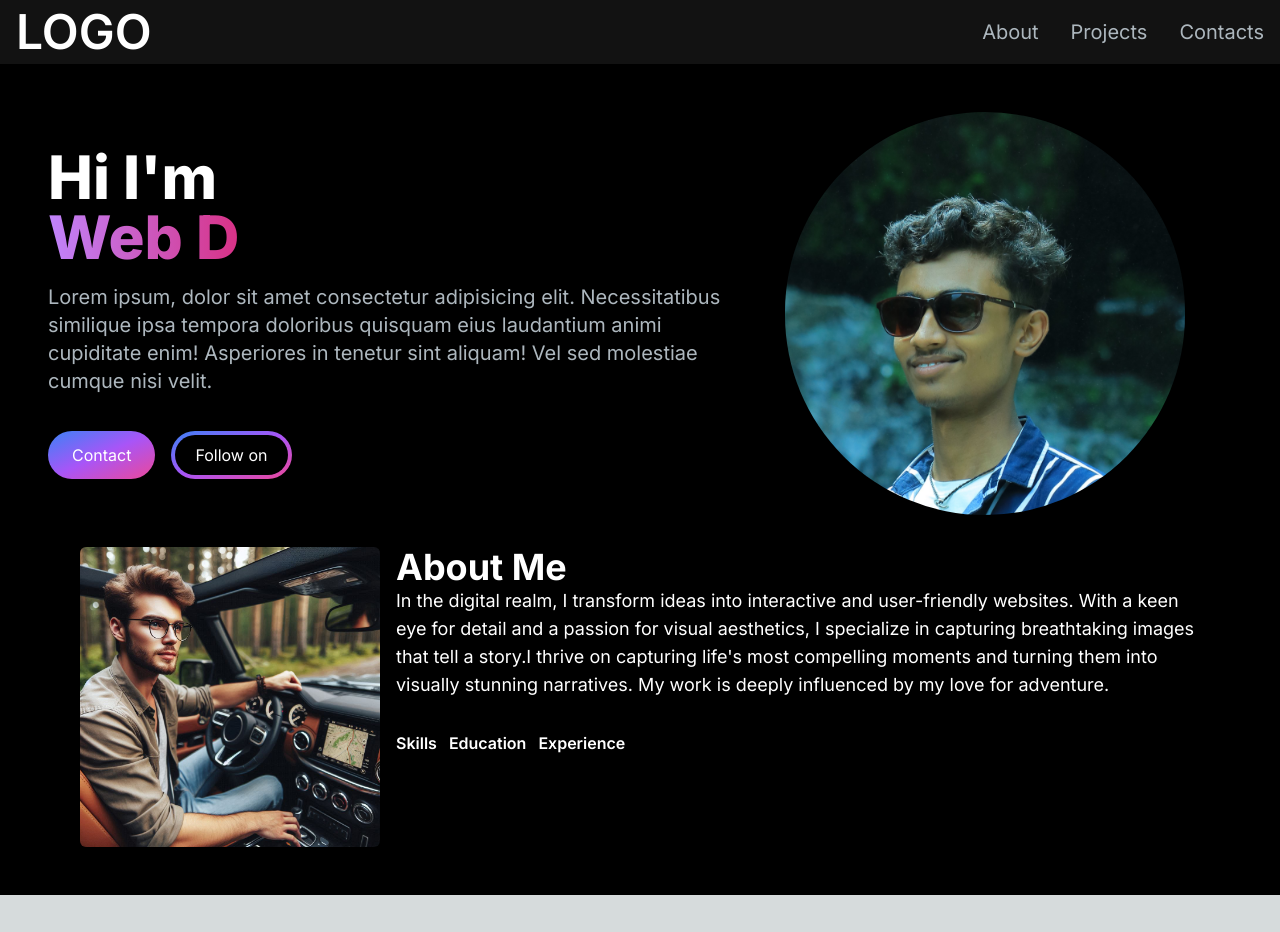
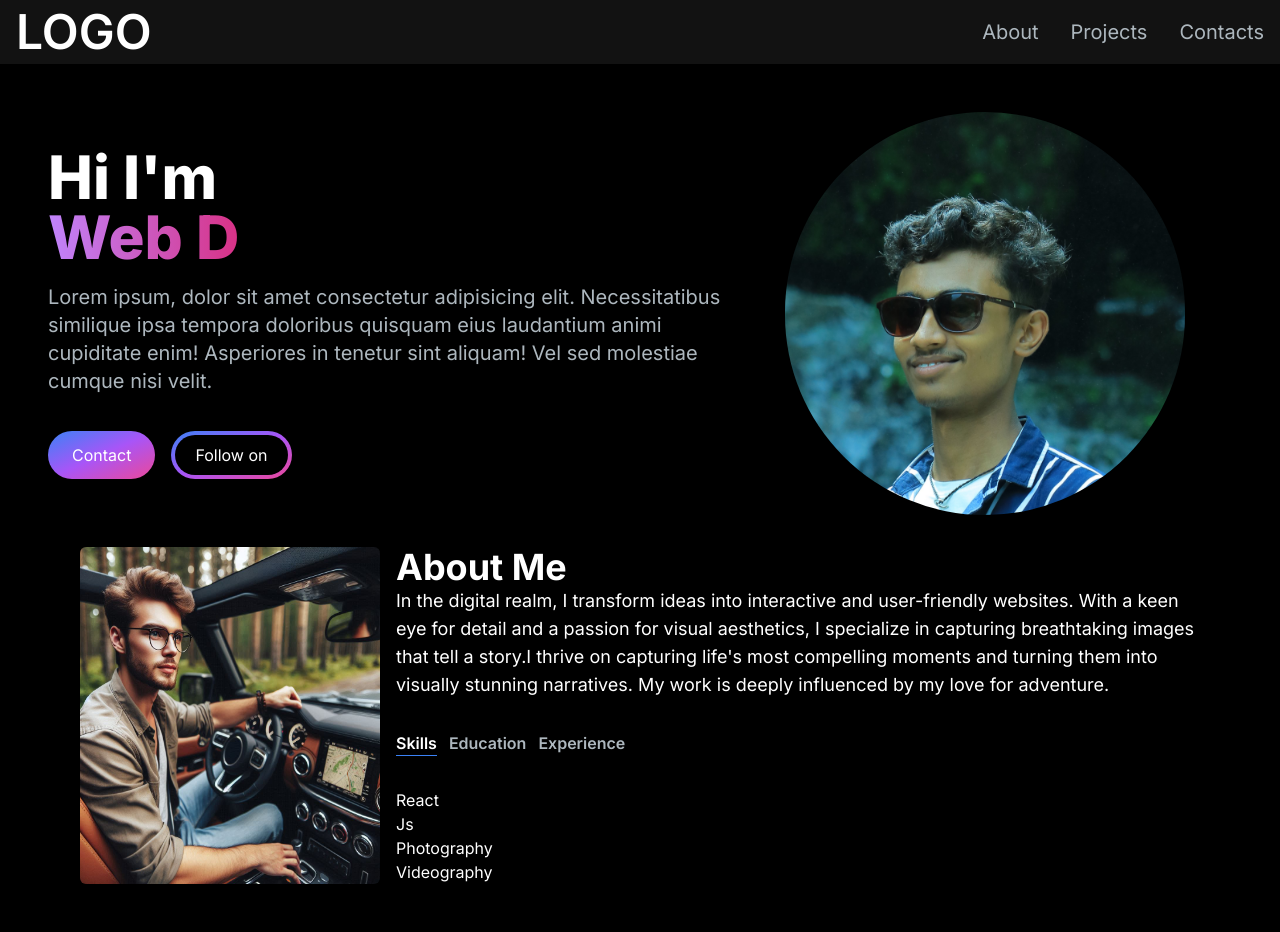
Before and after one commit to hmahaseth/portfolio-website, a Next.js app: page / in a window 1280 px wide. Before the commit the page ends 895 px from the top, so only its background shows below. Built offline with nearby package versions, Linux system fonts and the light colour scheme.

Commit message:
about up date

```diff
--- a/app/components/AboutSection.jsx
+++ b/app/components/AboutSection.jsx
@@ -2,6 +2,42 @@
 import React, { useTransition, useState } from "react";
 import Image from "next/image";
 import TabButton from "./TabButton";
+
+const TAB_DATA = [
+  {
+    title: "Skills",
+    id: "skills",
+    content: (
+      <ul>
+        <li>React</li>
+        <li>Js</li>
+        <li>Photography</li>
+        <li>Videography</li>
+      </ul>
+    ),
+  },
+  {
+    title: "Education",
+    id: "education",
+    content: (
+      <ul>
+        <li>Capital College And Research Center</li>
+      </ul>
+    ),
+  },
+  {
+    title: "Experience",
+    id: "experience",
+    content: (
+      <ul>
+        <li>React</li>
+        <li>Js</li>
+        <li>Photography</li>
+        <li>Videography</li>
+      </ul>
+    ),
+  },
+];
 
 const AboutSection = () => {
   const [tab, setTab] = useState("skills");
@@ -34,7 +70,6 @@ const AboutSection = () => {
           </p>
           <div className="flex flex-row mt-8">
             <TabButton
-
               selectTab={() => handleTabChange("skills")}
               active={tab === "skills"}
             >
@@ -55,6 +90,9 @@ const AboutSection = () => {
               Experience{" "}
             </TabButton>
           </div>
+          <div className="mt-8">
+            {TAB_DATA.find((t) => t.id === tab).content}
+          </div>
         </div>
       </div>
     </section>
--- a/app/components/TabButton.jsx
+++ b/app/components/TabButton.jsx
@@ -6,11 +6,7 @@ const TabButton = ({ active, selectTab, children }) => {
     : " text-[#ADB7Be]";
   return (
     <button onClick={selectTab}>
-      <p
-        className={
-          "mr-3  hover:border-b hover:border-blue-500 font-semibold hover:text-white  $(buttonClasses)"
-        }
-      >
+      <p className={`mr-3    font-semibold hover:text-white  ${buttonClasses}`}>
         {children}
       </p>
     </button>
```
